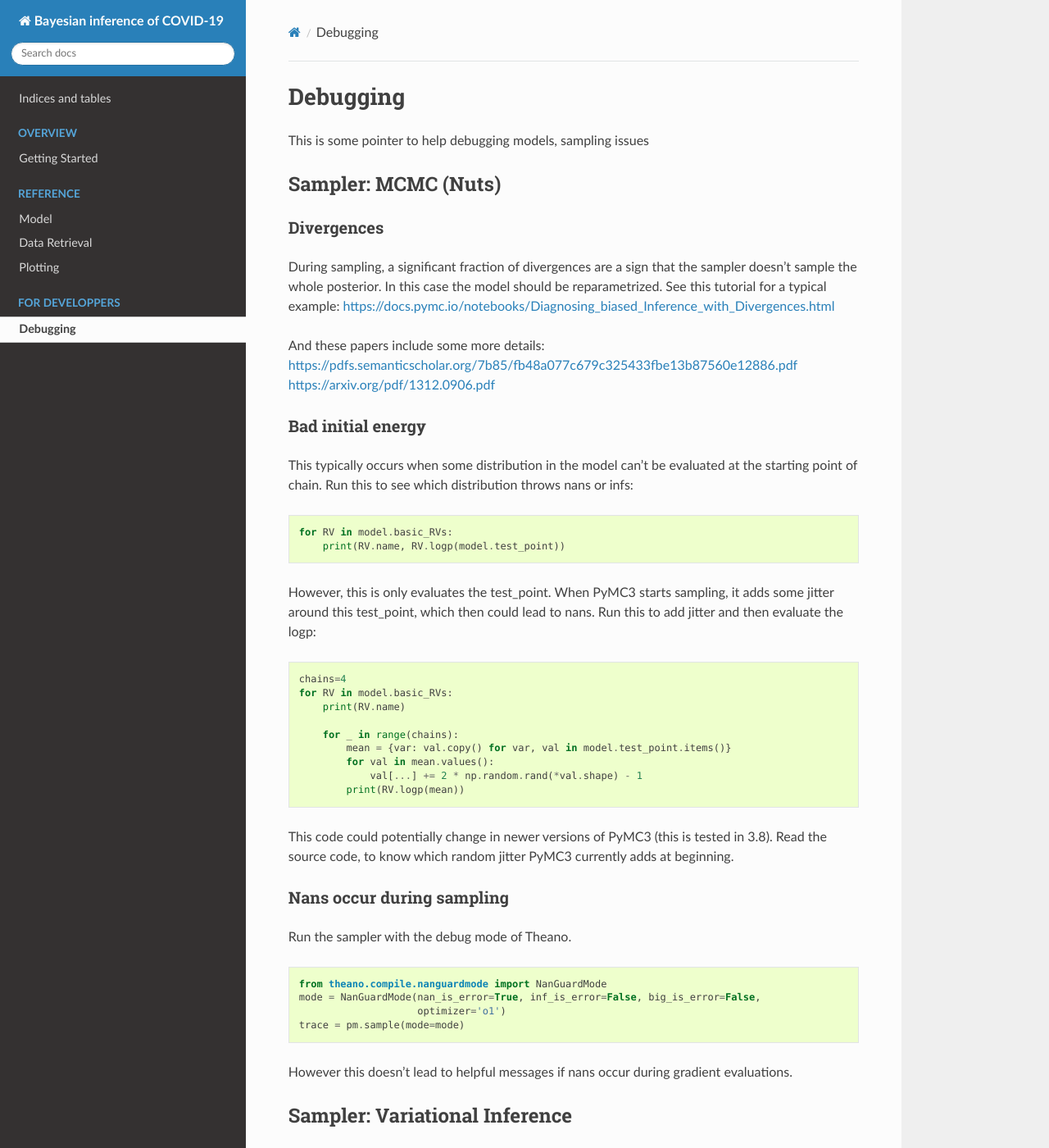
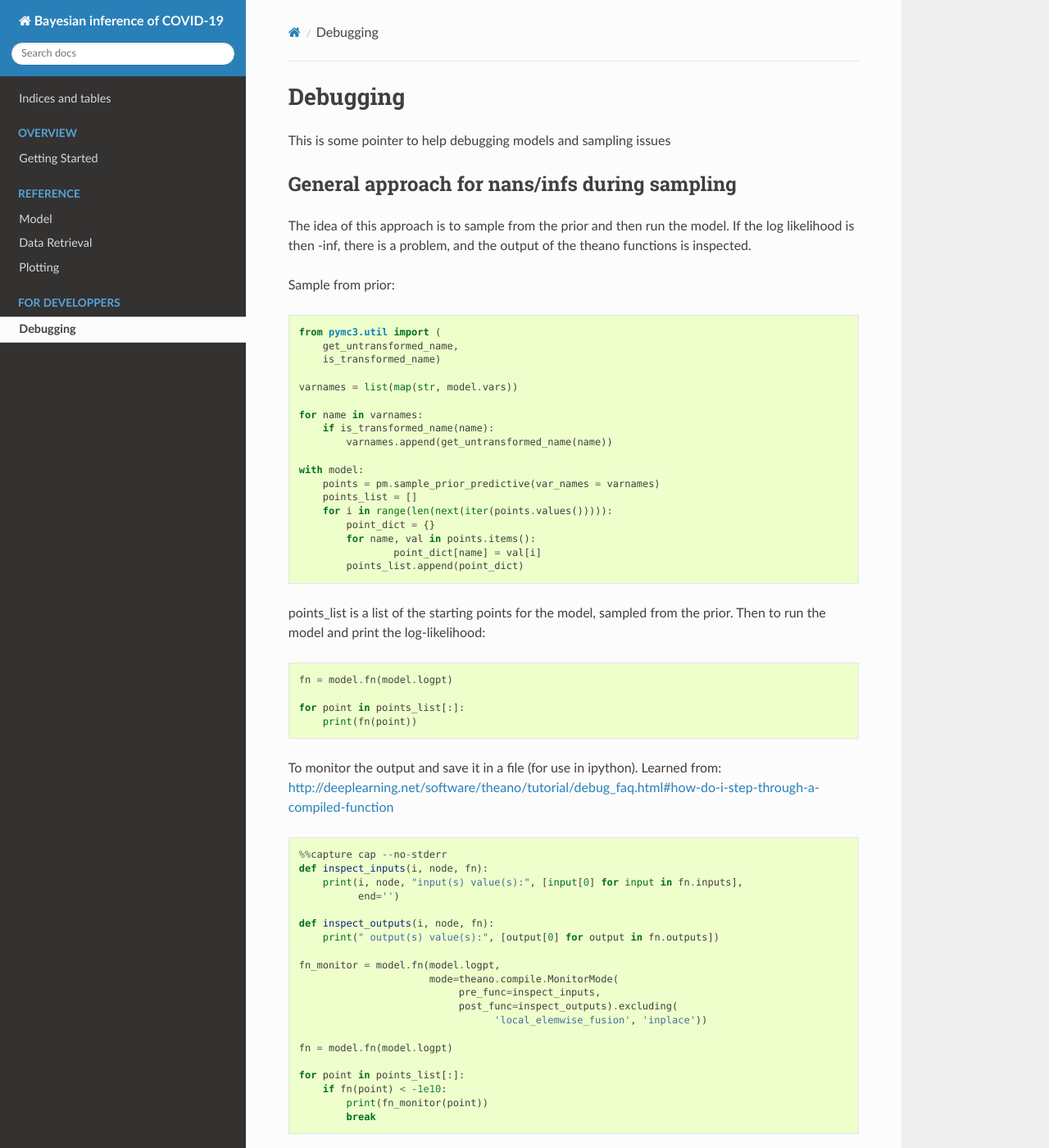
Before and after one commit to Priesemann-Group/covid19_inference, a Sphinx documentation site: the page built from docs/doc/debugging.rst, in a window 1280 px wide and 1400 px high. Shown: the whole window at 82% size. Built offline with Sphinx 7.4.7 and the Read the Docs theme 2.0.0, drawn with Linux system fonts in a browser that asks for light colours; some of the changed text lies outside the part shown.

Commit message:
Add general debugging approach

```diff
--- a/docs/doc/debugging.rst
+++ b/docs/doc/debugging.rst
@@ -4,7 +4,86 @@ Debugging
 =========
 
 
-This is some pointer to help debugging models, sampling issues
+This is some pointer to help debugging models and sampling issues
+
+
+General approach for nans/infs during sampling
+----------------------------------------------
+
+The idea of this approach is to sample from the prior and then run the model. If the
+log likelihood is then -inf, there is a problem, and the output of the theano functions is
+inspected.
+
+Sample from prior:
+
+::
+
+    from pymc3.util import (
+        get_untransformed_name,
+        is_transformed_name)
+
+    varnames = list(map(str, model.vars))
+
+    for name in varnames:
+        if is_transformed_name(name):
+            varnames.append(get_untransformed_name(name))
+
+    with model:
+        points = pm.sample_prior_predictive(var_names = varnames)
+        points_list = []
+        for i in range(len(next(iter(points.values())))):
+            point_dict = {}
+            for name, val in points.items():
+                    point_dict[name] = val[i]
+            points_list.append(point_dict)
+
+points_list is a list of the starting points for the model, sampled from the prior.
+Then to run the model and print the log-likelihood:
+
+::
+
+    fn = model.fn(model.logpt)
+
+    for point in points_list[:]:
+        print(fn(point))
+
+To monitor the output and save it in a file (for use in ipython).
+Learned from:
+http://deeplearning.net/software/theano/tutorial/debug_faq.html#how-do-i-step-through-a-compiled-function
+
+::
+
+    %%capture cap --no-stderr
+    def inspect_inputs(i, node, fn):
+        print(i, node, "input(s) value(s):", [input[0] for input in fn.inputs],
+              end='')
+
+    def inspect_outputs(i, node, fn):
+        print(" output(s) value(s):", [output[0] for output in fn.outputs])
+
+    fn_monitor = model.fn(model.logpt,
+                          mode=theano.compile.MonitorMode(
+                               pre_func=inspect_inputs,
+                               post_func=inspect_outputs).excluding(
+                                     'local_elemwise_fusion', 'inplace'))
+
+    fn = model.fn(model.logpt)
+
+    for point in points_list[:]:
+        if fn(point) < -1e10:
+            print(fn_monitor(point))
+            break
+
+In a new cell:
+
+::
+
+    with open('output.txt', 'w') as f:
+        f.write(cap.stdout)
+
+Then one can open output.txt in a text editor, and follow from where infs or nans come from
+by following the inputs and outputs up through the graph
+
 
 Sampler: MCMC (Nuts)
 --------------------
```
